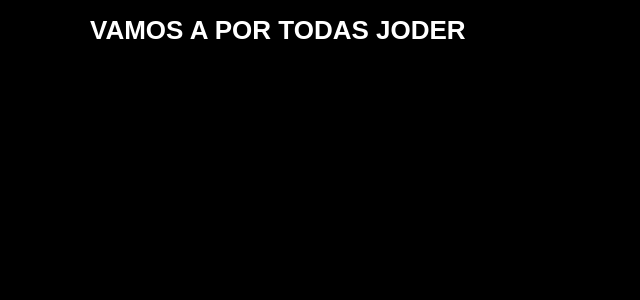
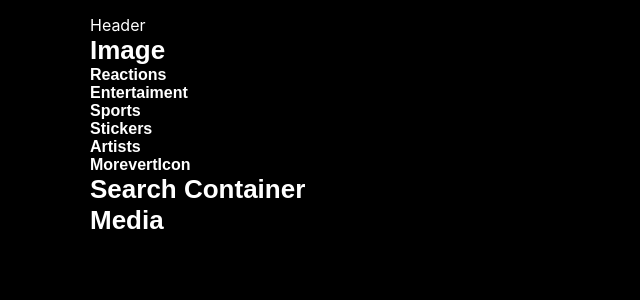
Before and after one commit to scs87/Front-End-Finalproject, a React (Create React App) app in the folder final-project/: page / in a window 1280 px wide. Shown: the top 300 px of the page, without its empty margins (0-640 px from the left). Built offline with nearby package versions, Linux system fonts and the light colour scheme.

Commit message:
Header.js and header.css created "1st element organization"

```diff
--- a/final-project/src/App.css
+++ b/final-project/src/App.css
@@ -14,7 +14,6 @@
 .principal {
   width: 1100px;
   margin-top: 15px;
-
 }
 
 body {
--- a/final-project/src/App.js
+++ b/final-project/src/App.js
@@ -1,10 +1,14 @@
 import './App.css';
+import Header from "./components/Header"
+
 
 function App() {
   return (
     <div className="app">
       <div className="principal">
-        <h1>VAMOS A POR TODAS JODER</h1>
+        <Header />
+        <h1>Search Container</h1>
+        <h1>Media</h1>
       </div>
     </div>
   );
--- /dev/null
+++ b/final-project/src/components/Header.js
@@ -0,0 +1,24 @@
+import React from 'react'
+
+
+
+const Header = () => {
+  return (
+    <div className='header'>Header
+        <h1>Image</h1>
+        <div className='menu'>
+            <h2>Reactions</h2>
+            <h2>Entertaiment</h2>
+            <h2>Sports</h2>
+            <h2>Stickers</h2>
+            <h2>Artists</h2>
+            <h2>MorevertIcon</h2>
+
+        </div>
+
+
+    </div>
+  )
+}
+
+export default Header
```
Also changed, not shown: final-project/src/components/Header.css (added), final-project/src/logo.svg (deleted).
